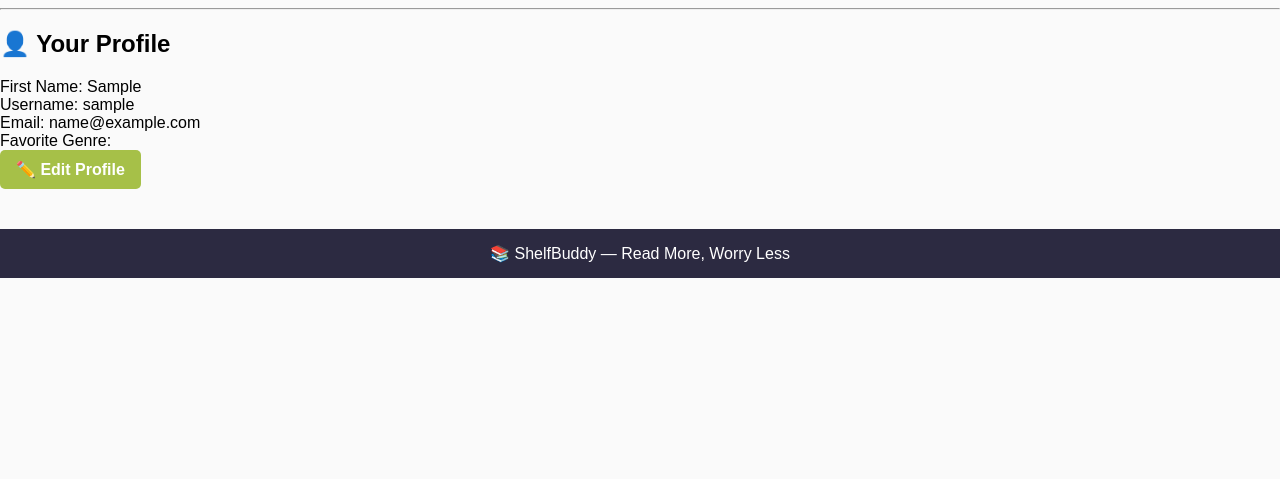
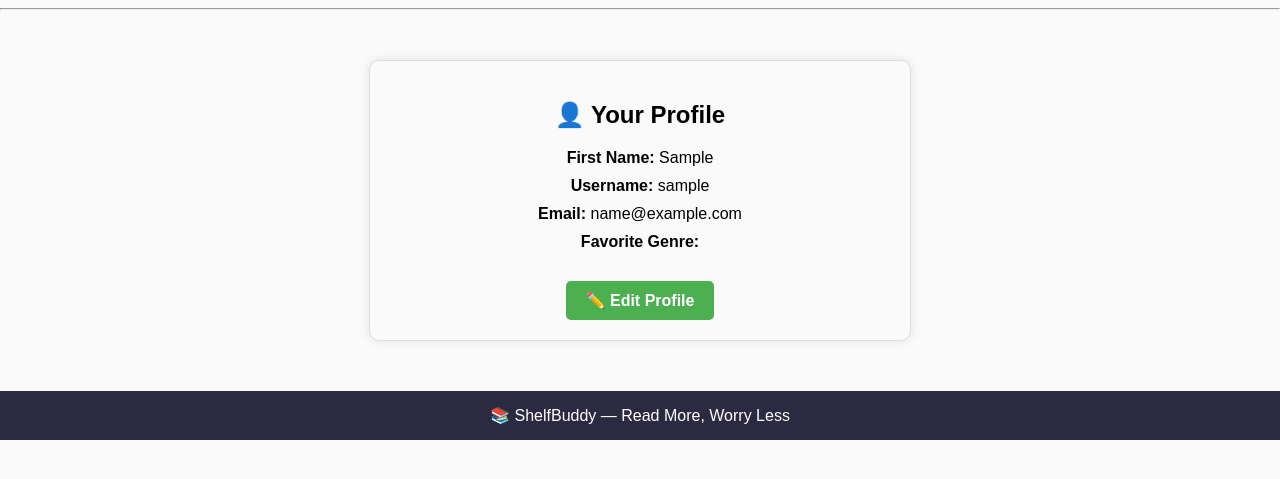
Before and after one commit to bgwinston/shelfBuddy, a Django app: page /profile/ in a window 1280 px wide. Shown: the part 222-701 px from the top of the page. Run offline with Django 3.2, Linux system fonts and the light colour scheme; the visitor is signed in with stand-in values (Sample User, id 1).

Commit message:
Updated profile view and changed Public to Public Library in my library

```diff
--- a/shelfbuddy_backend/books/templates/books/mylibrary.html
+++ b/shelfbuddy_backend/books/templates/books/mylibrary.html
@@ -23,7 +23,7 @@
         <th>Author</th>
         <th>Genre</th>
         <th>Status</th>
-        <th>Public</th>
+        <th>Public Library</th>
         <th>Loaned</th>
         <th>Due Date</th>
         <th>Rating</th>
--- a/shelfbuddy_backend/static/css/styles.css
+++ b/shelfbuddy_backend/static/css/styles.css
@@ -345,15 +345,15 @@ body {
 }
 
 .library-table th {
-  background-color: var(--color-primary); /* Header background */
+  background-color: var(--color-primary);
   color: white;
   font-weight: bold;
 }
 .top-right {
   display: flex;
-  flex-direction: column; /* 🔥 Stack items vertically */
-  align-items: flex-end;   /* 🔥 Align them to the right */
-  gap: 10px;               /* 🔥 Space between Profile/About/Logout */
+  flex-direction: column;
+  align-items: flex-end;
+  gap: 10px;
 }
 
 .profile-link, .logout-button {
--- a/shelfbuddy_backend/users/templates/users/profile_view.html
+++ b/shelfbuddy_backend/users/templates/users/profile_view.html
@@ -1,14 +1,16 @@
 {% extends 'reading/base.html' %}
 {% block body_class %}profile-page{% endblock %}
 {% block content %}
-<div class="profile-container">
+<div class="profile-container" style="max-width: 500px; margin: 50px auto; text-align: center; padding: 20px; border: 1px solid #ddd; border-radius: 10px; box-shadow: 0px 0px 10px rgba(0,0,0,0.1);">
+
   <h2>👤 Your Profile</h2>
 
-  <div class="info"><label>First Name:</label> {{ user.first_name }}</div>
-  <div class="info"><label>Username:</label> {{ user.username }}</div>
-  <div class="info"><label>Email:</label> {{ user.email }}</div>
-  <div class="info"><label>Favorite Genre:</label> {{ user.favorite_genre }}</div>
+  <div class="info" style="margin-bottom: 10px;"><label><strong>First Name:</strong></label> {{ user.first_name }}</div>
+  <div class="info" style="margin-bottom: 10px;"><label><strong>Username:</strong></label> {{ user.username }}</div>
+  <div class="info" style="margin-bottom: 10px;"><label><strong>Email:</strong></label> {{ user.email }}</div>
+  <div class="info" style="margin-bottom: 10px;"><label><strong>Favorite Genre:</strong></label> {{ user.favorite_genre }}</div>
 
-  <a href="{% url 'edit_profile' %}" class="button">✏️ Edit Profile</a>
+  <a href="{% url 'edit_profile' %}" class="button" style="display: inline-block; margin-top: 20px; padding: 10px 20px; background-color: #4CAF50; color: white; text-decoration: none; border-radius: 5px;">✏️ Edit Profile</a>
+
 </div>
 {% endblock %}
```
